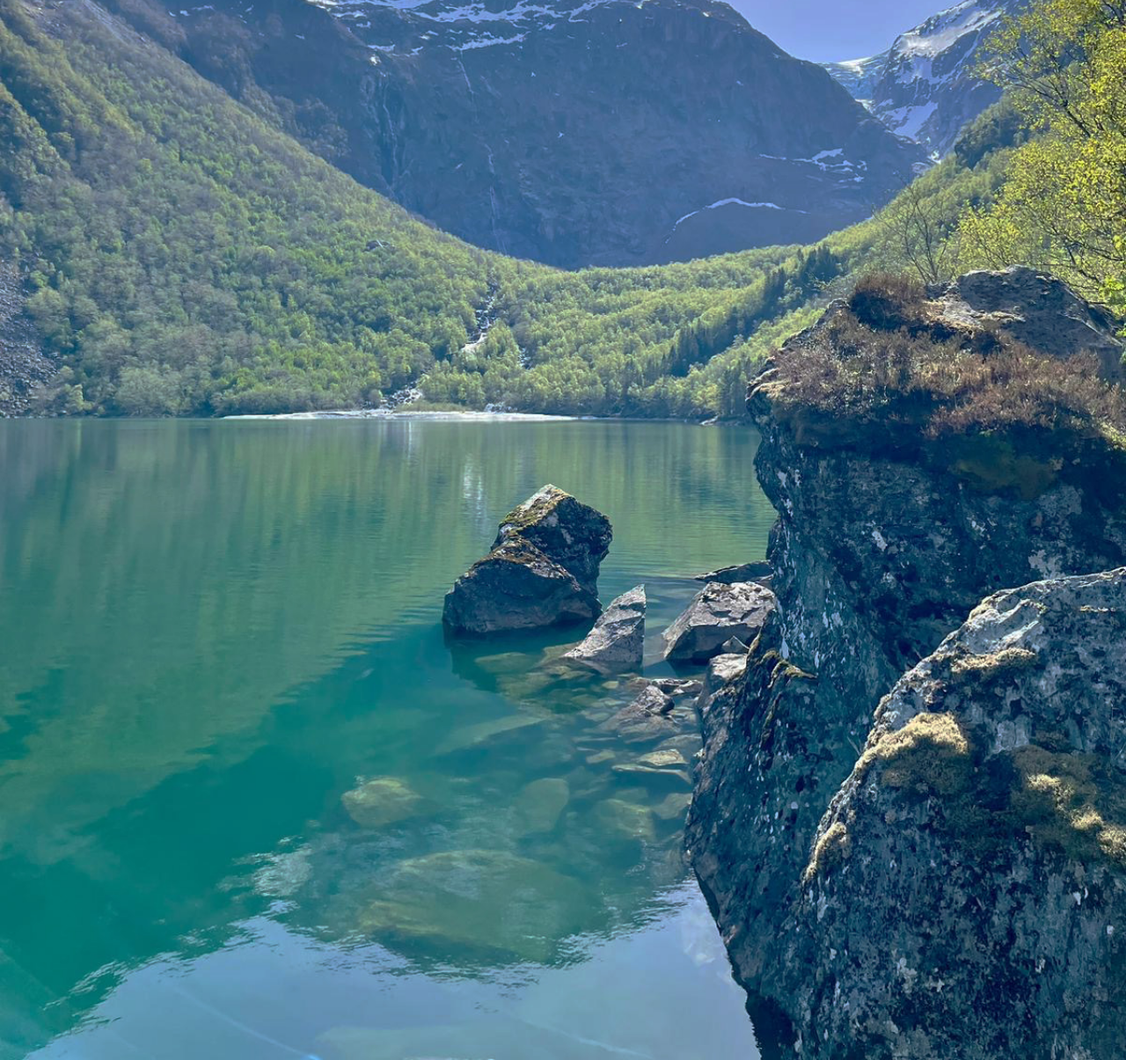
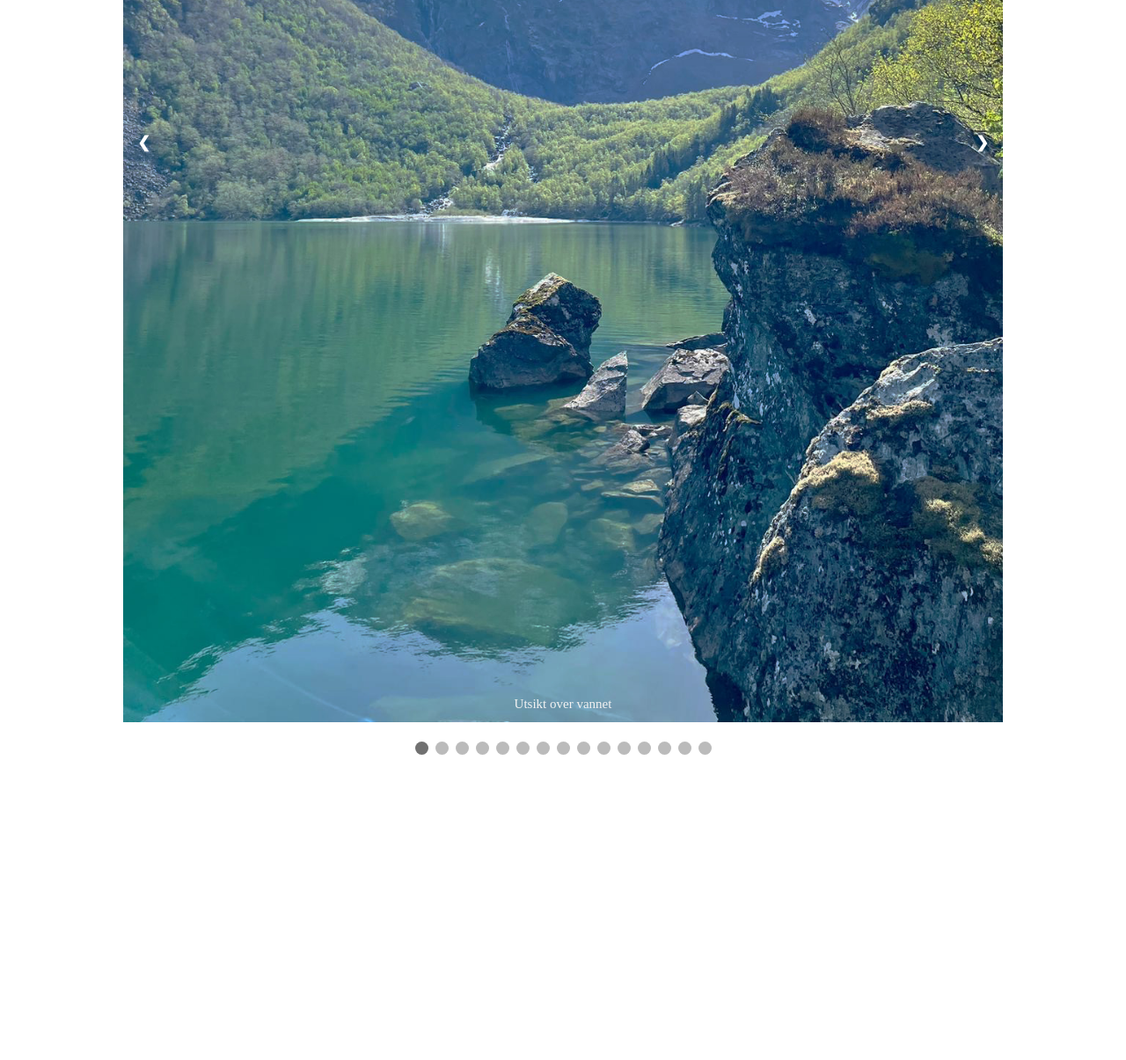
Before and after one commit to MissKluck/kodeloftet-bildegalleri, a website: page index.html in a window 1280 px wide. Shown: the part 520-1725 px from the top of the page at 88% size. After the commit the page ends 1390 px from the top, so only its background shows below. Drawn offline with Linux system fonts and the light colour scheme.

Commit message:
added css and javascript

```diff
--- a/index.html
+++ b/index.html
@@ -117,7 +117,7 @@
 
   <!-- Next and previous buttons -->
   <a class="prev" onclick="plusSlides(-1)">&#10094;</a>
-  <a class="next" onclick="plusSlides(1)">&#10095;</a>
+  <a class="next" onclick="plusSlides(13)">&#10095;</a>
 </div>
 <br>
 
--- a/script.js
+++ b/script.js
@@ -1 +1,28 @@
-console.log('Hello!');
+let slideIndex = 1;
+showSlides(slideIndex);
+
+// Next/previous controls
+function plusSlides(n) {
+  showSlides(slideIndex += n);
+}
+
+// Thumbnail image controls
+function currentSlide(n) {
+  showSlides(slideIndex = n);
+}
+
+function showSlides(n) {
+  let i;
+  let slides = document.getElementsByClassName("mySlides");
+  let dots = document.getElementsByClassName("dot");
+  if (n > slides.length) {slideIndex = 1}
+  if (n < 1) {slideIndex = slides.length}
+  for (i = 0; i < slides.length; i++) {
+    slides[i].style.display = "none";
+  }
+  for (i = 0; i < dots.length; i++) {
+    dots[i].className = dots[i].className.replace(" active", "");
+  }
+  slides[slideIndex-1].style.display = "block";
+  dots[slideIndex-1].className += " active";
+}
--- a/styles.css
+++ b/styles.css
@@ -1,5 +1,5 @@
 /* Overrides */
-body {
+/*body {
     margin: 0px;
 }
 
@@ -7,19 +7,20 @@ img {
     width: 100%;
 }
 
+/*
 /* Bespoke/specific */
 
-.gallery {
+/*.gallery {
 
 }
 
-.images {
+/*.images {
 
 
 }
 
 /* Animations */
-.slidin-from-left {
+/*.slidin-from-left {
     animation-name: slidin-from-left;
     animation-duration: 1s;
     animation-delay: 1s;
@@ -27,13 +28,13 @@ img {
     transform: translateX(-100vw);
 }
 
-@keyframes slidin-from-left {
+/*@keyframes slidin-from-left {
     to {
         transform: translateX(0px);
     }
 }
 
-.slidin-from-right {
+/*.slidin-from-right {
     animation-name: slidin-from-right;
     animation-duration: 1s;
     animation-delay: 1s;
@@ -41,8 +42,97 @@ img {
     transform: translateX(100vw);
 }
 
-@keyframes slidin-from-right {
+/*@keyframes slidin-from-right {
     to {
         transform: translateX(0px);
     }
 }
+*/
+
+* {box-sizing:border-box}
+
+/* Slideshow container */
+.slideshow-container {
+  max-width: 1000px;
+  position: relative;
+  margin: auto;
+}
+
+/* Hide the images by default */
+.mySlides {
+  display: none;
+}
+
+/* Next & previous buttons */
+.prev, .next {
+  cursor: pointer;
+  position: absolute;
+  top: 50%;
+  width: auto;
+  margin-top: -22px;
+  padding: 16px;
+  color: white;
+  font-weight: bold;
+  font-size: 18px;
+  transition: 0.6s ease;
+  border-radius: 0 3px 3px 0;
+  user-select: none;
+}
+
+/* Position the "next button" to the right */
+.next {
+  right: 0;
+  border-radius: 3px 0 0 3px;
+}
+
+/* On hover, add a black background color with a little bit see-through */
+.prev:hover, .next:hover {
+  background-color: rgba(0,0,0,0.8);
+}
+
+/* Caption text */
+.text {
+  color: #f2f2f2;
+  font-size: 15px;
+  padding: 8px 12px;
+  position: absolute;
+  bottom: 8px;
+  width: 100%;
+  text-align: center;
+}
+
+/* Number text (1/15 etc) */
+.numbertext {
+  color: #f2f2f2;
+  font-size: 12px;
+  padding: 8px 12px;
+  position: absolute;
+  top: 0;
+}
+
+/* The dots/bullets/indicators */
+.dot {
+  cursor: pointer;
+  height: 15px;
+  width: 15px;
+  margin: 0 2px;
+  background-color: #bbb;
+  border-radius: 50%;
+  display: inline-block;
+  transition: background-color 0.6s ease;
+}
+
+.active, .dot:hover {
+  background-color: #717171;
+}
+
+/* Fading animation */
+.fade {
+  animation-name: fade;
+  animation-duration: 1.5s;
+}
+
+@keyframes fade {
+  from {opacity: .4}
+  to {opacity: 1}
+}
```
